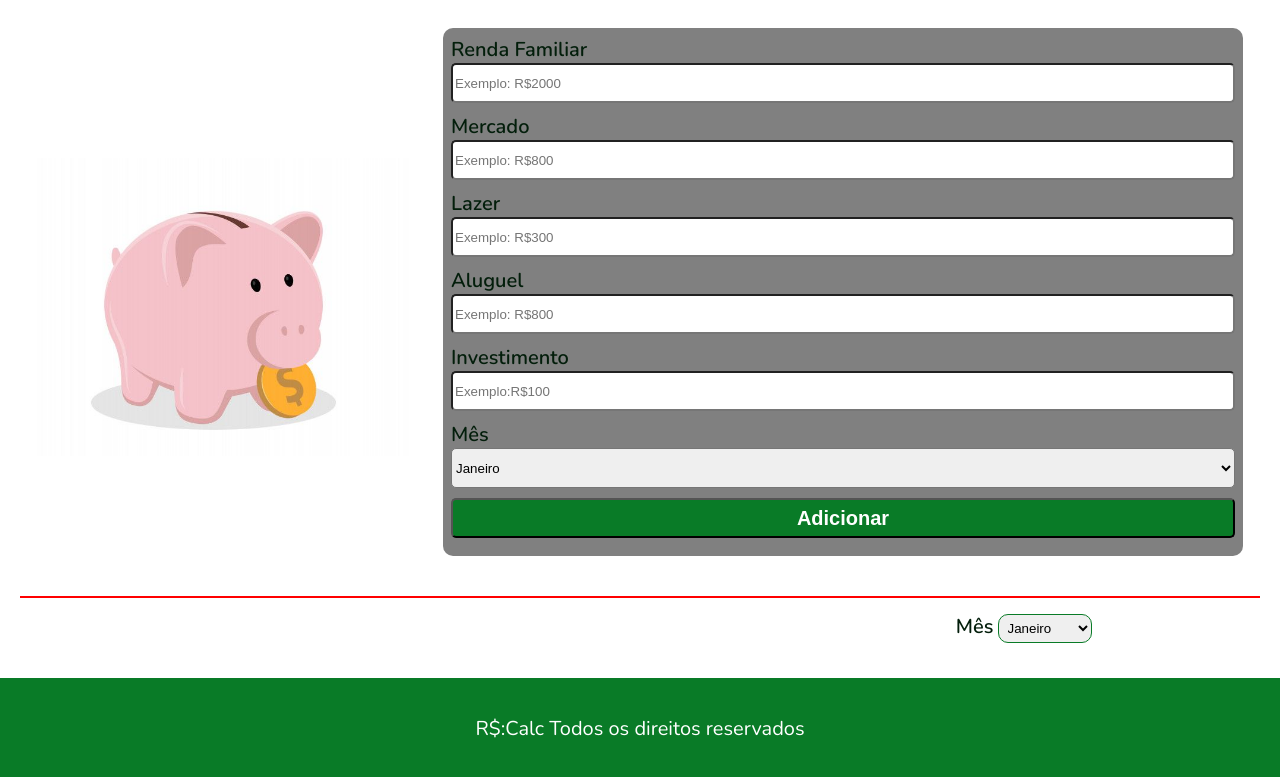
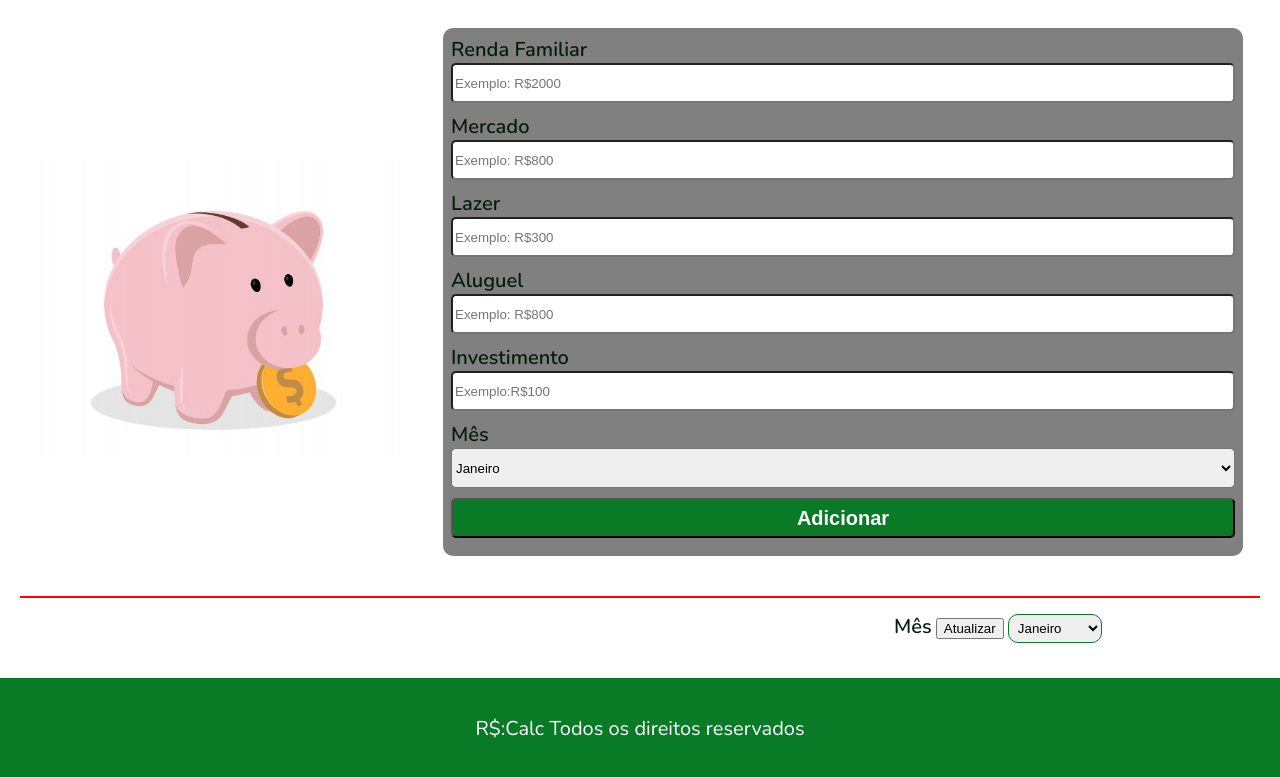
Before and after one commit to charles-tech/Controle-Financeiro-Domestico, a plain HTML site: page index.html in a window 1280 px wide. Shown: the part 175-952 px from the top of the page. Drawn offline with nearby package versions, Linux system fonts and the light colour scheme.

Commit message:
atualizar

```diff
--- a/index.html
+++ b/index.html
@@ -106,6 +106,7 @@
             <div id="resultadoMes">
 
                 <label class="tituloResultado">Mês</label>
+                <button onclick="atualizarPagina()">Atualizar</button>
                 <select name="mes" id="mes" class="mes">
                     <option value="1">Janeiro</option>
                     <option value="2">Fevereiro</option>
--- a/js/main.js
+++ b/js/main.js
@@ -102,3 +102,6 @@ function exibir() {
   console.log(totalShowRendaFamiliar);
 }
 exibir();
+function atualizarPagina() {
+  window.location.reload();
+}
```
